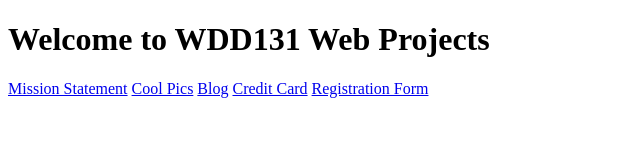
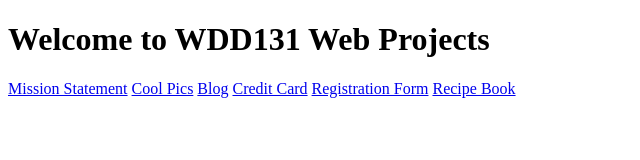
Before and after one commit to dallingson/wdd131, a plain HTML site: page index.html in a window 1280 px wide. Shown: the whole page, without its empty margins (0-640 px from the left). Drawn offline with Linux system fonts and the light colour scheme.

Commit message:
more fixes

```diff
--- a/index.html
+++ b/index.html
@@ -14,6 +14,7 @@
     <a href="blog/index.html">Blog</a>
     <a href="creditcard/index.html">Credit Card</a>
     <a href="register/index.html">Registration Form</a>
-    </nav>
+    <a href="recipes/index.html">Recipe Book</a>
+</nav>
 </body>
 </html>
```
